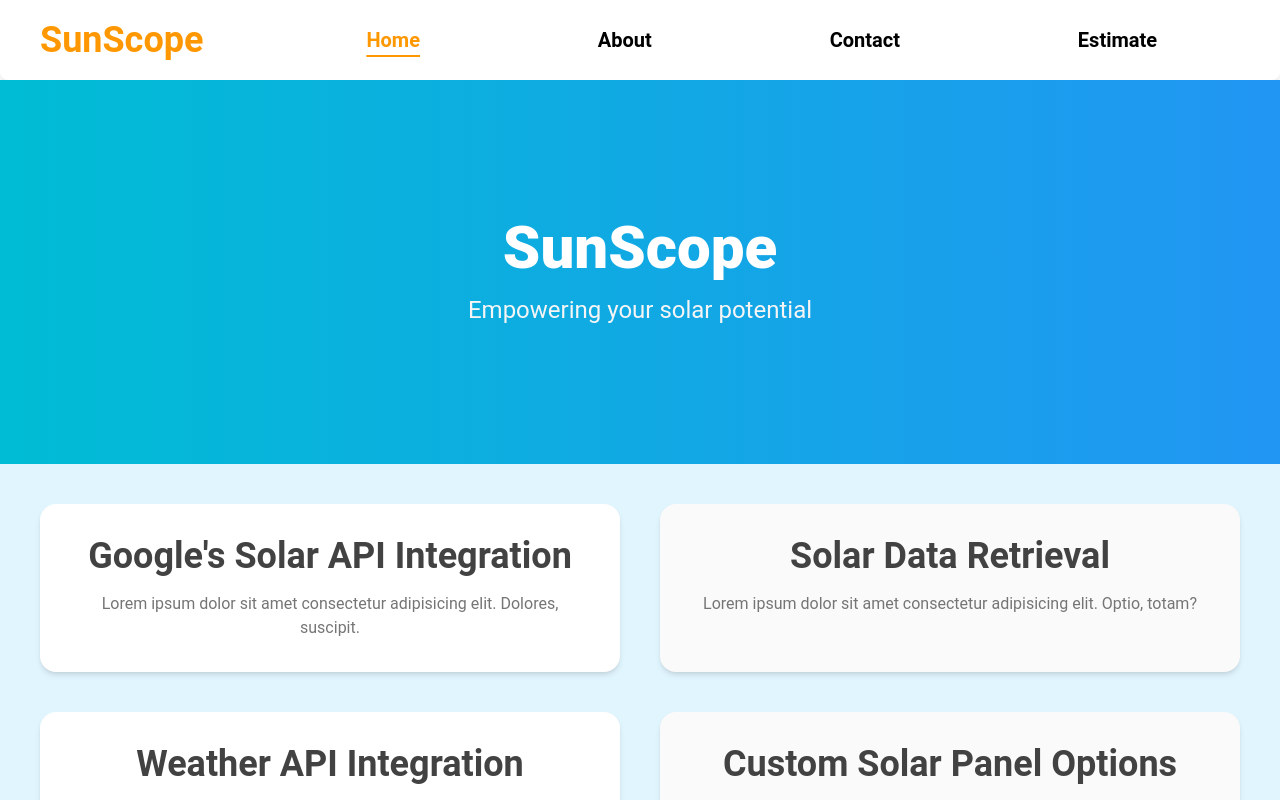
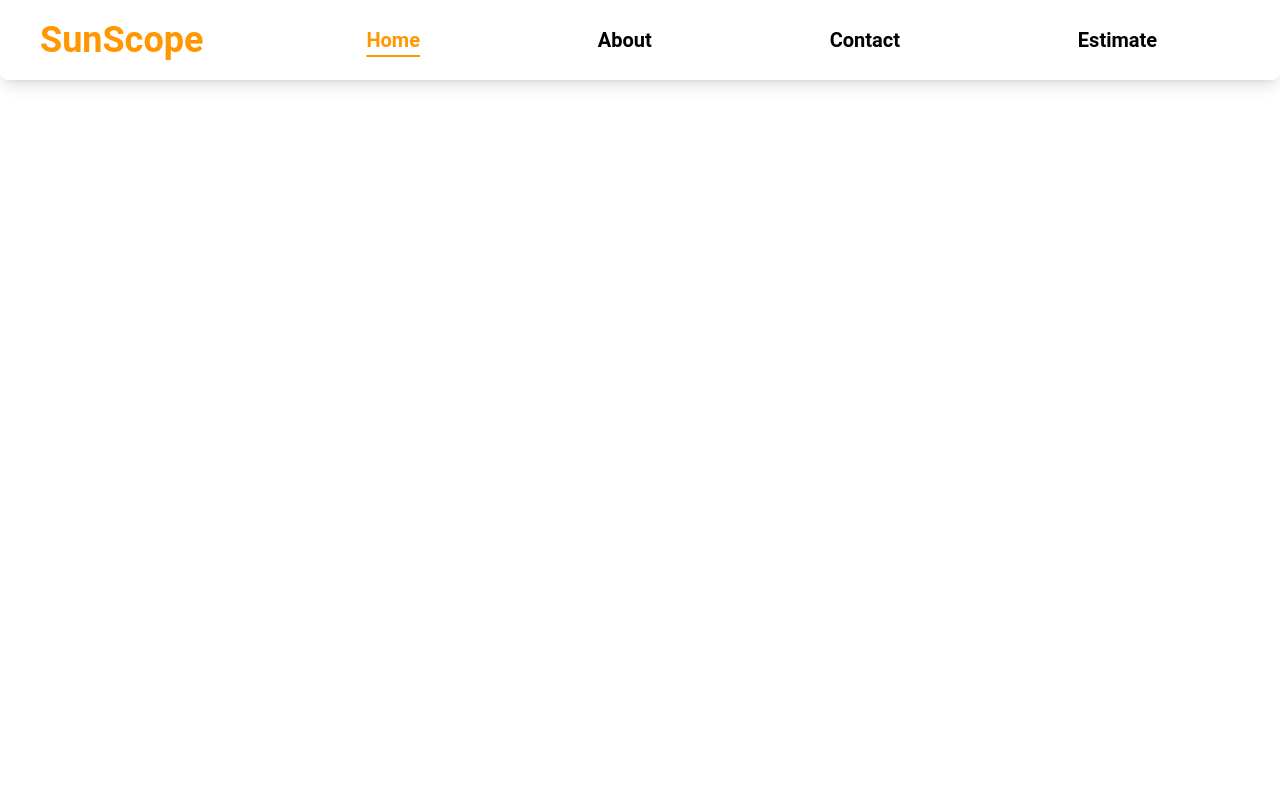
Before and after one commit to JapmeetBrar/SunScope, a React (Vite) app in the folder sunscope/: page / in a window 1280 px wide. Shown: the top 800 px of the page. Built offline with nearby package versions, Linux system fonts and the light colour scheme.

Commit message:
fix routing error

```diff
--- a/sunscope/src/App.tsx
+++ b/sunscope/src/App.tsx
@@ -11,7 +11,7 @@
     <Router>
       <NavBar></NavBar>
       <Routes>
-        {<Route path="/" element={<Home />} />}
+        {<Route path="/home" element={<Home />} />}
         {/* <Route path="/about" element={<About />} /> */}
         {/* <Route path="/estimate" element={<Estimate />} /> */}
         {/* <Route path="/contact" element={<Contact />} /> */}
```
